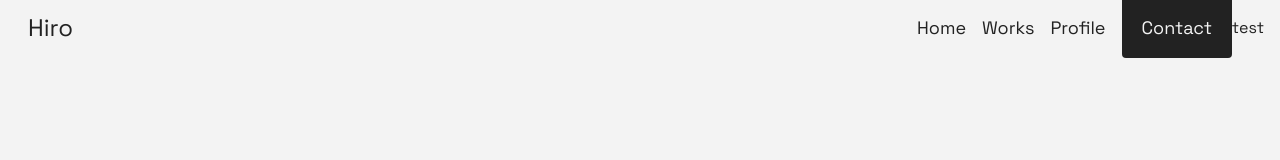
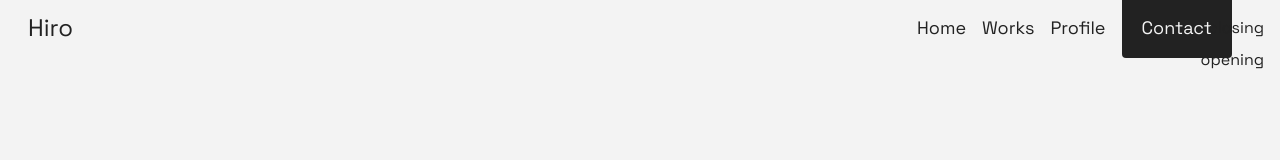
Before and after one commit to hiro-1noue/portfolio, a Next.js app: page / in a window 1280 px wide. Shown: the top 160 px of the page. Built offline with nearby package versions, Linux system fonts and the light colour scheme.

Commit message:
Add motion of opening

```diff
--- a/src/app/components/TransitionProvider.tsx
+++ b/src/app/components/TransitionProvider.tsx
@@ -21,14 +21,29 @@ export default function TransitionProvider({
         onClick={() => setState("closing")}
         className="fixed top-4 right-4 z-[10000]"
       >
-        test
+        closing
       </button>
 
-      {state === "closing" && (
+      <button
+        onClick={() => setState("opening")}
+        className="fixed top-12 right-4 z-[10000]"
+      >
+        opening
+      </button>
+
+      {state !== "idle" && (
         <motion.div
           className="fixed inset-0 bg-black z-[9999]"
-          initial={{ y: "-100%" }}
-          animate={{ y: "0%" }}
+          initial={
+            state === "closing"
+              ? { y: "-100%" }
+              : { y: "0%" }
+          }
+          animate={
+            state === "closing"
+              ? { y: "0%" }
+              : { y: "-100%" }
+          }
         />
       )}
     </>
```
